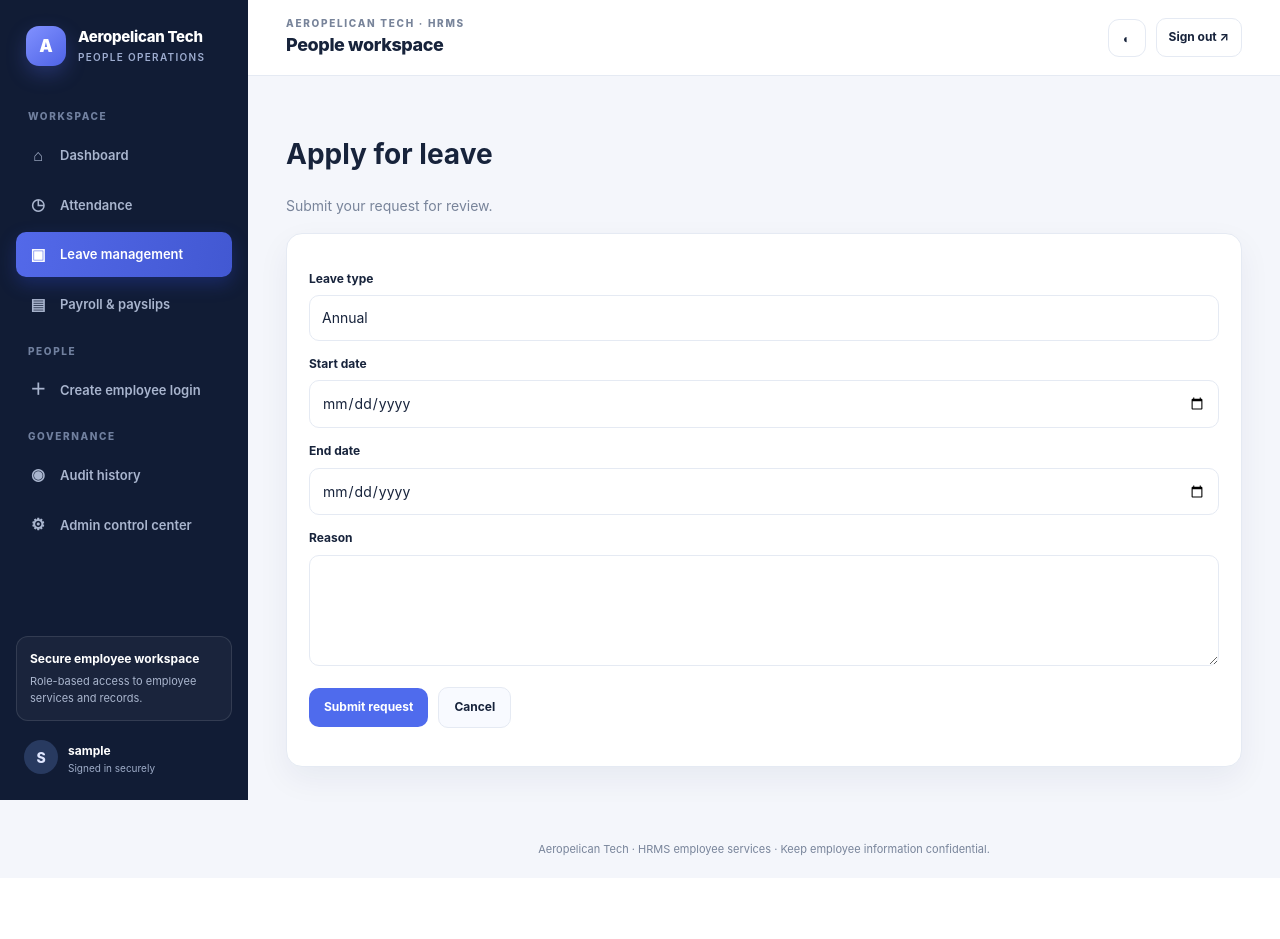
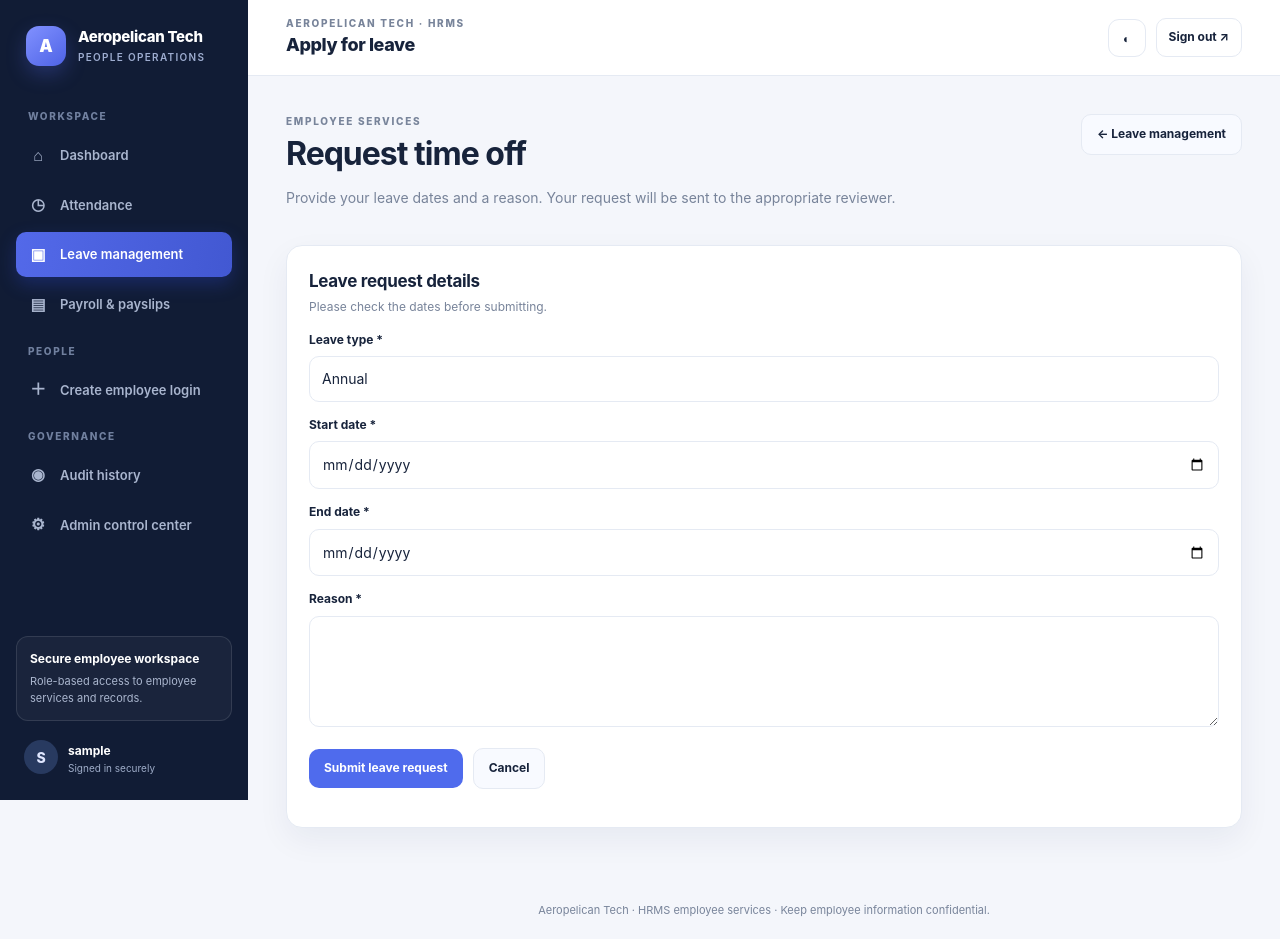
Before and after one commit to chandrasekhart1298/aeropelican, a Django app: page /leave/apply/ in a window 1280 px wide. Before the commit the page ends 856 px from the top, so only its background shows below. Run offline with Django 5.2, Linux system fonts and the light colour scheme; a user stored in the database is signed in; tables that the repository leaves empty hold one stand-in row (values such as "Sample post").

Commit message:
Polish leave application form

```diff
--- a/employees/templates/employees/leave_form.html
+++ b/employees/templates/employees/leave_form.html
@@ -1 +1,17 @@
-{% extends "employees/base.html" %}{% block title %}Apply for leave | AeroPeople{% endblock %}{% block content %}<h1>Apply for leave</h1><p class="muted">Submit your request for review.</p><section class="panel"><form method="post">{% csrf_token %}{{ form.non_field_errors }}{% for field in form %}<div class="field"><label for="{{ field.id_for_label }}">{{ field.label }}</label>{{ field }}{{ field.errors }}</div>{% endfor %}<div class="actions"><button>Submit request</button><a class="btn secondary" href="{% url 'leave_list' %}">Cancel</a></div></form></section>{% endblock %}
+{% extends "employees/base.html" %}
+{% block title %}Apply for leave | Aeropelican Tech{% endblock %}
+{% block page_title %}Apply for leave{% endblock %}
+{% block content %}
+<div class="page-heading"><div><div class="eyebrow">Employee services</div><h1>Request time off</h1><p class="muted">Provide your leave dates and a reason. Your request will be sent to the appropriate reviewer.</p></div><a class="btn secondary" href="{% url 'leave_list' %}">← Leave management</a></div>
+<section class="panel">
+  <div class="section-heading" style="margin-top:0"><div><h2>Leave request details</h2><p class="muted">Please check the dates before submitting.</p></div></div>
+  <form method="post">
+    {% csrf_token %}
+    {% if form.non_field_errors %}<div class="notice error" role="alert">{{ form.non_field_errors }}</div>{% endif %}
+    {% for field in form %}
+      <div class="field"><label for="{{ field.id_for_label }}">{{ field.label }}{% if field.field.required %} <span aria-hidden="true">*</span>{% endif %}</label>{{ field }}{% if field.help_text %}<small class="muted">{{ field.help_text }}</small>{% endif %}{% if field.errors %}<div class="errorlist" role="alert">{{ field.errors }}</div>{% endif %}</div>
+    {% endfor %}
+    <div class="actions"><button type="submit">Submit leave request</button><a class="btn secondary" href="{% url 'leave_list' %}">Cancel</a></div>
+  </form>
+</section>
+{% endblock %}
```
